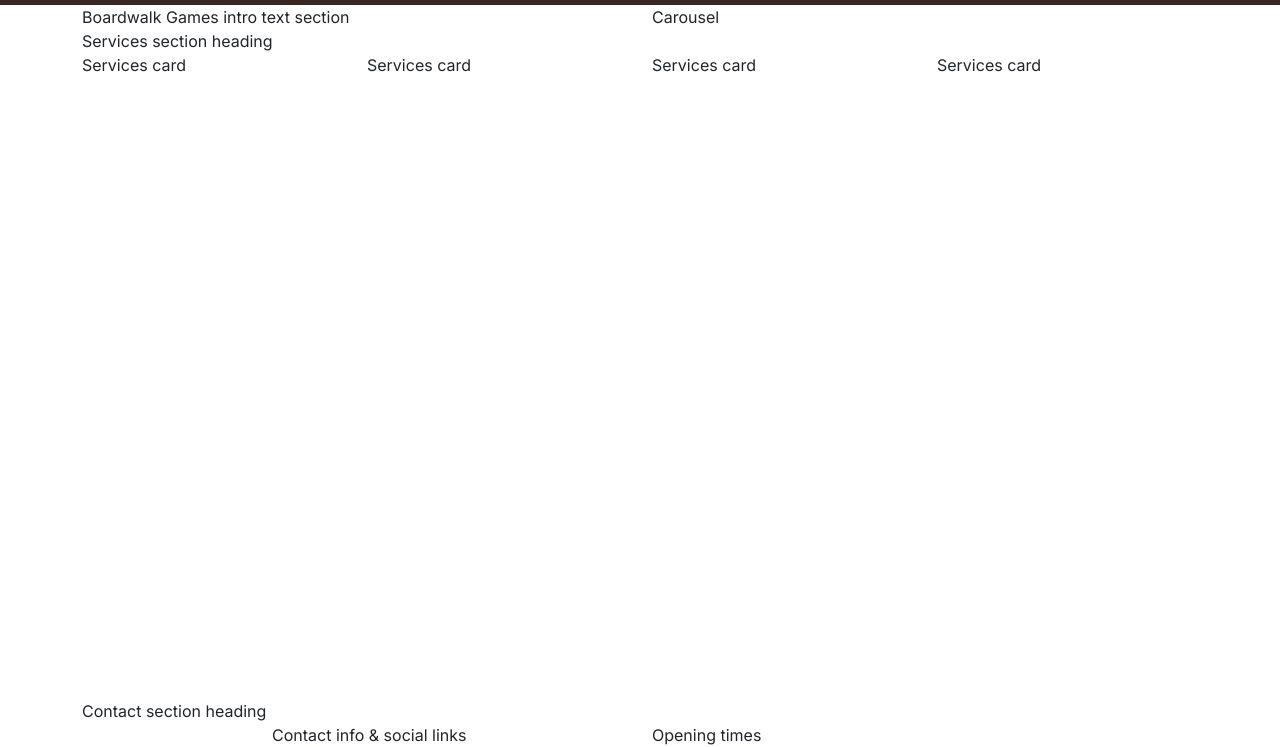
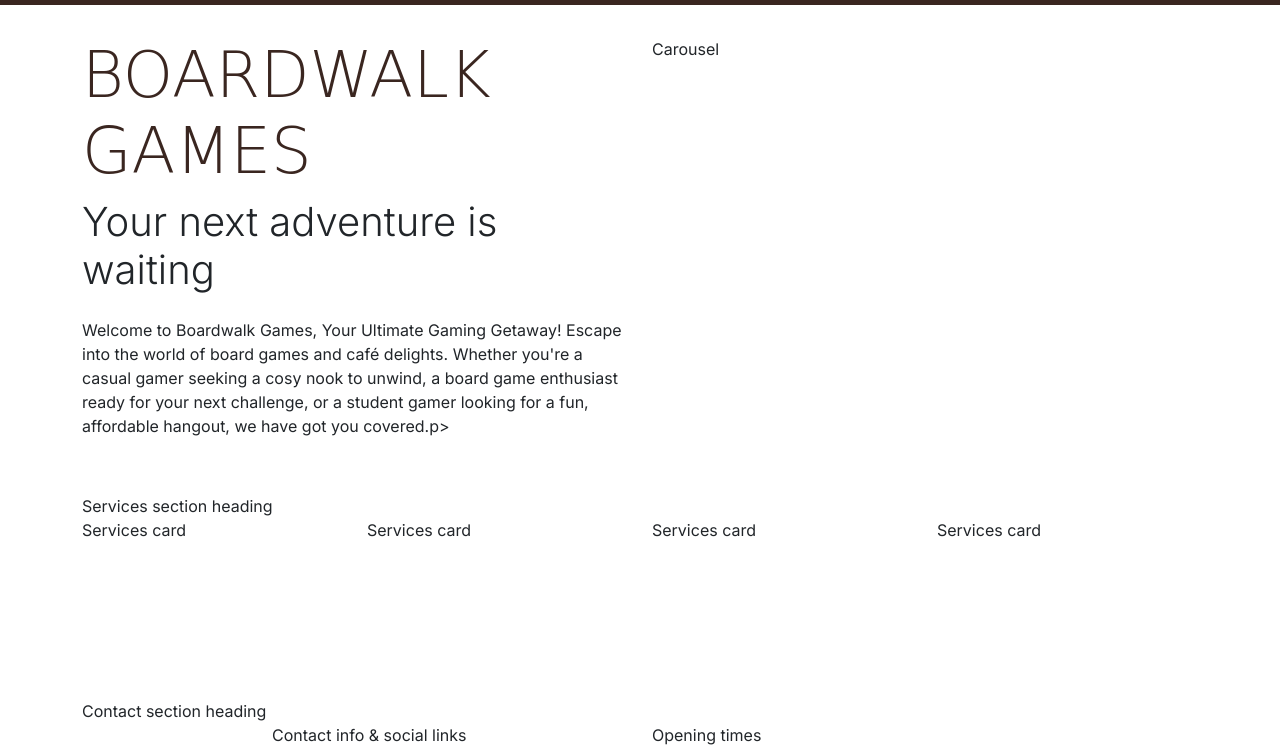
Before and after one commit to Ben8373/Boardwalk-Games, a plain HTML site: page index.html in a window 1280 px wide. Shown: the part 53-800 px from the top of the page. Drawn offline with nearby package versions, Linux system fonts and the light colour scheme; files whose address does not match are found by name; a web font is replaced by a local one.

Commit message:
add header text

```diff
--- a/assets/css/style.css
+++ b/assets/css/style.css
@@ -22,10 +22,16 @@ h2,
 h3 {
     font-family: var(--secondary-font);
     color: var(--primary-color);
+    text-transform: uppercase;
 }
 
 .sub-heading-color {
     color: var(--highlight-color);
+}
+
+.section{
+  margin-top: 2rem;
+  margin-bottom: 2rem;
 }
 
 /* Navbar */
@@ -36,6 +42,12 @@ h3 {
 
 #navbar .logo {
     width: 30px;
+}
+
+/* Header */
+#header .lead {
+    background-color: var(--secondary-font);
+
 }
 
 /* grid visualisation CSS for testing */
--- a/index.html
+++ b/index.html
@@ -55,9 +55,13 @@
     </nav>
 
     <!-- Header with carousel -->
-    <header class="container">
+    <header id="header" class="container section">
         <div class="row">
-            <div class="col-12 col-xl-6">Boardwalk Games intro text section</div>
+            <div class="col-12 col-xl-6 text-center text-xl-start">
+              <h1 class="display-3">Boardwalk Games</h1>
+              <p class="lead display-6 sub-heading color">Your next adventure is waiting</p>
+              <p class="my-4">Welcome to Boardwalk Games, Your Ultimate Gaming Getaway! Escape into the world of board games and café delights. Whether you're a casual gamer seeking a cosy nook to unwind, a board game enthusiast ready for your next challenge, or a student gamer looking for a fun, affordable hangout, we have got you covered.p>
+            </div>
             <div class="col-12 col-xl-6">Carousel</div>
         </div>
     </header>
```
